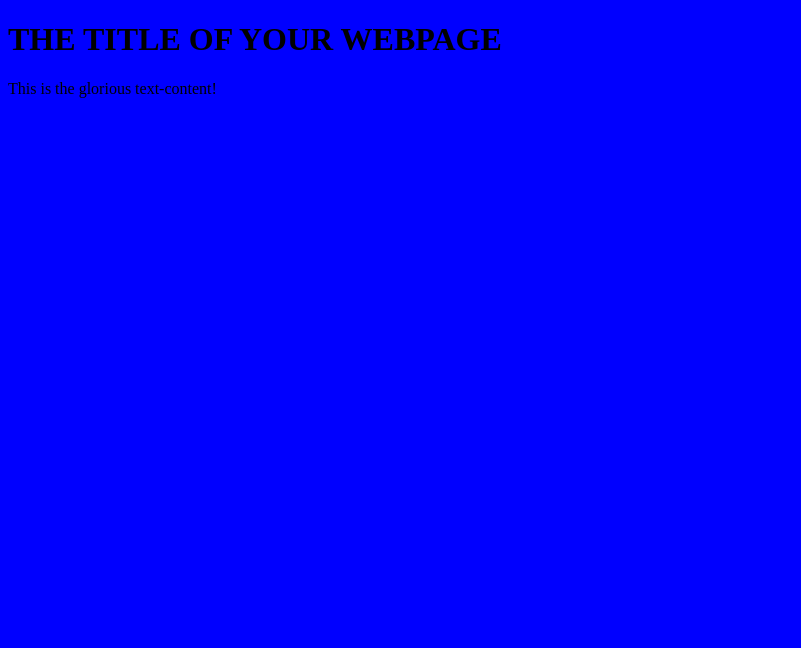
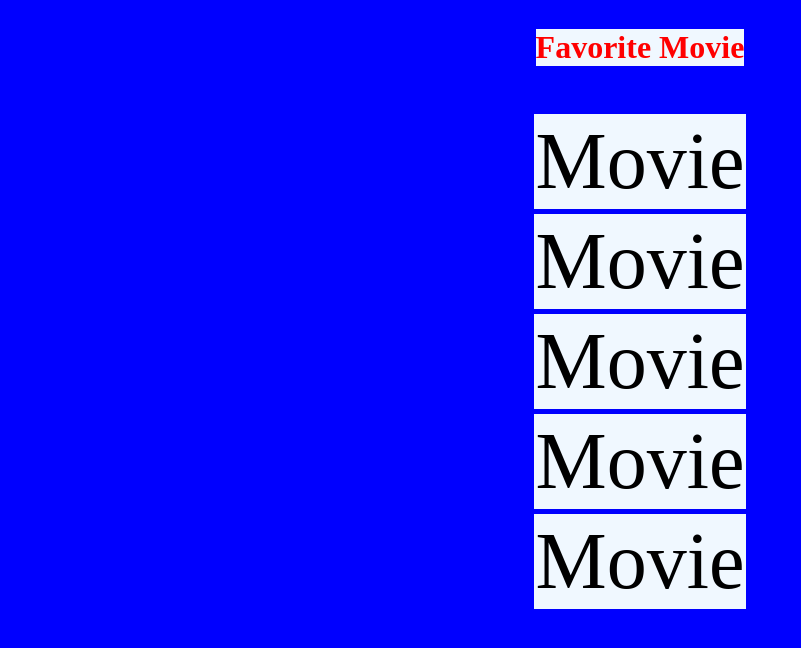
Before and after one commit to averybrubeck/code-acadamy, a plain HTML site: page odin.html in a window 1280 px wide. Shown: the whole page, without its empty margins (0-801 px from the left). Drawn offline with Linux system fonts and the light colour scheme.

Commit message:
working through DOM course on youtube

```diff
--- a/odin.css
+++ b/odin.css
@@ -1,3 +1,24 @@
 body {
     background-color: blue;
 }
+
+ul {
+    list-style: none;
+    padding: 5px;
+}
+li {
+    padding: 2px;
+    margin: 5px;
+    background-color: aliceblue;
+}
+
+#main-heading {
+    background-color: aliceblue;
+}
+
+.container {
+    display: flex;
+    flex-direction: column;
+    justify-content: center;
+    align-items: center;
+}
--- a/odin.html
+++ b/odin.html
@@ -9,12 +9,14 @@
 </head>
 <!-- The DOM -->
 <body>
-    <h1>
-      THE TITLE OF YOUR WEBPAGE
-    </h1>
-    <div id="container">
-        <div class="content">
-        This is the glorious text-content!
-      </div>
-    </div>
-  </body>
+  <div class="container">
+  <h1 id="main-heading">Favorite Movie</h1>
+  <ul>
+    <li class="list-item">Movie</li>
+    <li class="list-item">Movie</li>
+    <li class="list-item">Movie</li>
+    <li class="list-item">Movie</li>
+    <li class="list-item">Movie</li>
+  </ul>
+</div>
+</body>
--- a/odin.js
+++ b/odin.js
@@ -5,13 +5,22 @@
     //a <p> that says “ME TOO!”
 //Hint for this one: after creating the <div> with createElement, append the <h1> and <p> to it before adding it to the container.
 
-const container = document.querySelector('.container');
-const div = document.createElement('div');
-const p = document.createElement('p');
-const h = document.createElement('h1');
-const h2 = document.createElement('h2');
+// USE THIS since there is only one div this works, will need to get item by class/id or use query selector all for all div tags
+//const container = document.querySelector('div');
 
+//get element by id, created variable to mainipulate element
+//const title = document.getElementById('main-heading');
 
-h2.classList.add('anotherHeader');
-h2.textContent = 'This is Another header';
-container.append(h2);
+//const listItem = document.getElementsByClassName('list-item');
+
+//how to get item and restyle it through JS
+const title = document.querySelector('#main-heading');
+title.style.color = 'red';
+console.log(title);
+
+//in order to style list items you need a for loop to iterate through every item of the Array
+const listItems = document.querySelectorAll('.list-item');
+for (i = 0; i < listItems.length; i++) {
+    listItems[i].style.fontSize = '5rem';
+}
+console.log(listItems);
```
